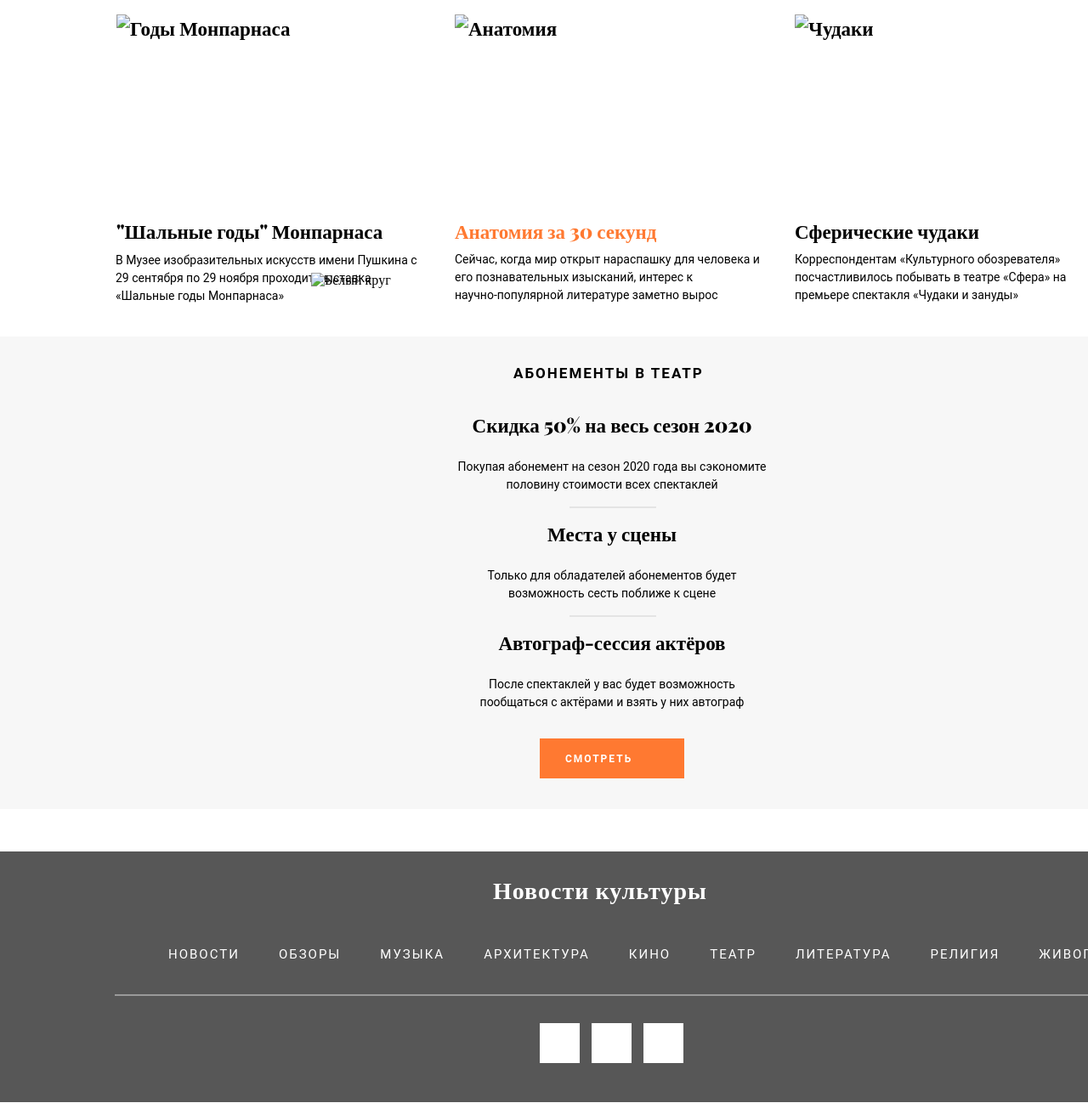
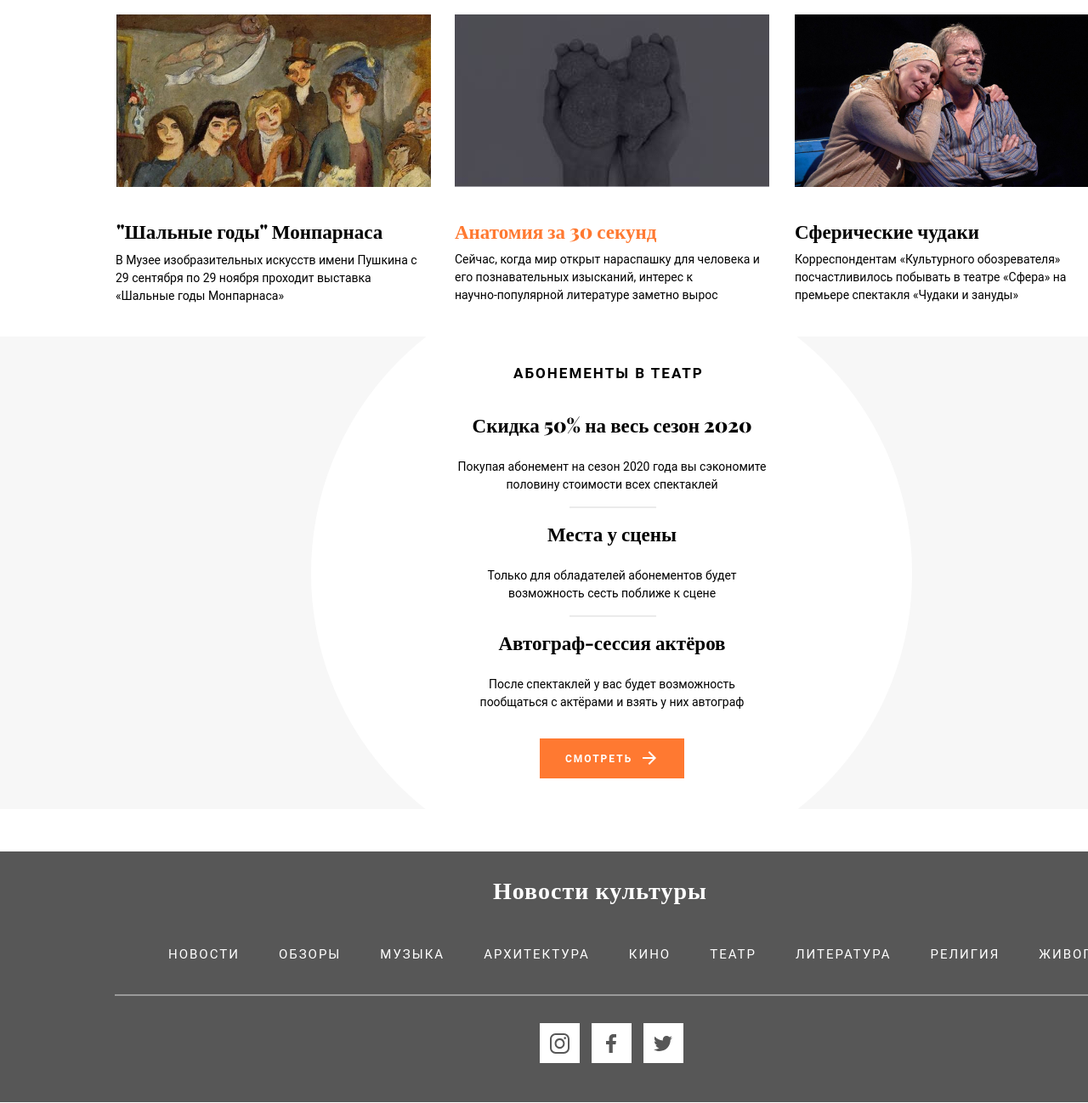
Before and after one commit to andgt/culture_news, a plain HTML site: page index.html in a window 1280 px wide. Shown: the part 749-2047 px from the top of the page at 85% size. Drawn offline with nearby package versions, Linux system fonts and the light colour scheme; files that its build step writes are made by us from their sources.

Commit message:
Указаны правильные пути к картинкам

```diff
--- a/index.html
+++ b/index.html
@@ -4,7 +4,7 @@
 		<meta charset="utf-8">
 		<meta name="viewport" content="width=device-width, initial-scale=1">
 		<title>Новости Культуры</title>
-		<link rel="stylesheet" type="text/css" href="css/style.css">
+		<link rel="stylesheet" type="text/css" href="style.css">
 		<link href="https://fonts.googleapis.com/css2?family=Playfair+Display:wght@900&display=swap" rel="stylesheet">
 	</head>
 	<body>
@@ -26,21 +26,21 @@
 		</header>
 
 		<main>
-				<img class="hotel-background" width="1440" height="464" src="img/hotel.jpg" alt="Подводный отель">
-				<img class="group-24" src="img/group-24.png" alt="Логотип">
+				<img class="hotel-background" width="1440" height="464" src="hotel.jpg" alt="Подводный отель">
+				<img class="group-24" src="group-24.png" alt="Логотип">
 				<section><p class="hotel">Подводный отель</p></section>
 				<section><p class="hotel-description">Как известно, Дубай – город контрастов. Самые революционные и фантастические мечты архитекторов способен воплотить в жизнь этот мегаполис, построенный на нефти и за счет нефти</p></section>
 				<h2 class="views">Обзоры</h2>
 			<section class="poster">
-				<p class="title-monparnace"><a href="#"><img class="monparnace" src="img/monparnace.jpg" width="370" height="203" alt="Годы Монпарнаса"><span>"Шальные годы" Монпарнаса</span></a></p>
+				<p class="title-monparnace"><a href="#"><img class="monparnace" src="monparnace.jpg" width="370" height="203" alt="Годы Монпарнаса"><span>"Шальные годы" Монпарнаса</span></a></p>
 				<p class="description-monparnace">В Музее изобразительных искусств имени Пушкина с 29 сентября по 29 ноября проходит выставка «Шальные годы Монпарнаса»</p>
-				<p class="title-anatomy"><a href="#"><img class="anatomy" src="img/anatomy.jpg" width="370" height="203" alt="Анатомия"><span>Анатомия за 30 секунд</span></a></p>
+				<p class="title-anatomy"><a href="#"><img class="anatomy" src="anatomy.jpg" width="370" height="203" alt="Анатомия"><span>Анатомия за 30 секунд</span></a></p>
 				<p class="description-anatomy">Сейчас, когда мир открыт нараспашку для человека и его познавательных изысканий, интерес к научно‑популярной литературе заметно вырос</p>
-				<p class="title-cranks"><a href="#"><img class="cranks" src="img/cranks.jpg" width="370" height="203" alt="Чудаки"><span>Сферические чудаки</span></a></p>
+				<p class="title-cranks"><a href="#"><img class="cranks" src="cranks.jpg" width="370" height="203" alt="Чудаки"><span>Сферические чудаки</span></a></p>
 				<p class="description-cranks">Корреспондентам «Культурного обозревателя» посчастливилось побывать в театре «Сфера» на премьере спектакля «Чудаки и зануды»</p>
 			</section>
 			<section class="advantages-background"></section>
-			<img class="ellipse" src="img/ellipse-1.png" width="707" height="707" alt="Белый круг">
+			<img class="ellipse" src="ellipse-1.png" width="707" height="707" alt="Белый круг">
 			<section class="advantages">
 				<h2 class="season-tickets">Абонементы в театр</h2>
 				<h3 class="discount">Скидка 50% на весь сезон 2020</h3>
--- a/style.css
+++ b/style.css
@@ -112,7 +112,6 @@ a {
 }
 
 .hotel-background {
-	background-image: url();
 	position: absolute;
 	width: 1440px;
 	height: 464px;
@@ -121,7 +120,7 @@ a {
 }
 
 .group-24 {
-	background-image: url(../img/group-24.png);
+	background-image: url(group-24.png);
 	position: absolute;
 	width: 55px;
 	height: 55px;
@@ -352,7 +351,7 @@ a {
 	height: 47px;
 	text-decoration: none;
 	background-color: #ff7931;
-	background-image: url(../img/shape.svg);
+	background-image: url(shape.svg);
 	background-repeat: no-repeat;
 	background-position: 121px 15px;
 }
@@ -369,7 +368,6 @@ a {
 	letter-spacing: 2px;
 	text-transform: uppercase;
 	color: #ffffff;
-
 	margin: 0;
 	padding: 0;
 }
@@ -448,7 +446,7 @@ a {
 }
 
 .social-instagram {
-	background-image: url(../img/icons_2.svg);
+	background-image: url(icons_2.svg);
 	background-repeat: no-repeat;
 	background-position: 12px 12px;
 	background-size: 23px 24px;
@@ -458,7 +456,7 @@ a {
 }
 
 .social-facebook {
-	background-image: url(../img/facebook_icon.svg);
+	background-image: url(facebook_icon.svg);
 	background-repeat: no-repeat;
 	background-position: 17px 13px;
 	background-size: 12px 22px;
@@ -468,7 +466,7 @@ a {
 }
 
 .social-twitter {
-	background-image: url(../img/twitter_icon.svg);
+	background-image: url(twitter_icon.svg);
 	background-repeat: no-repeat;
 	background-position: 12px 15px;
 	background-size: 22px 18px;
```
